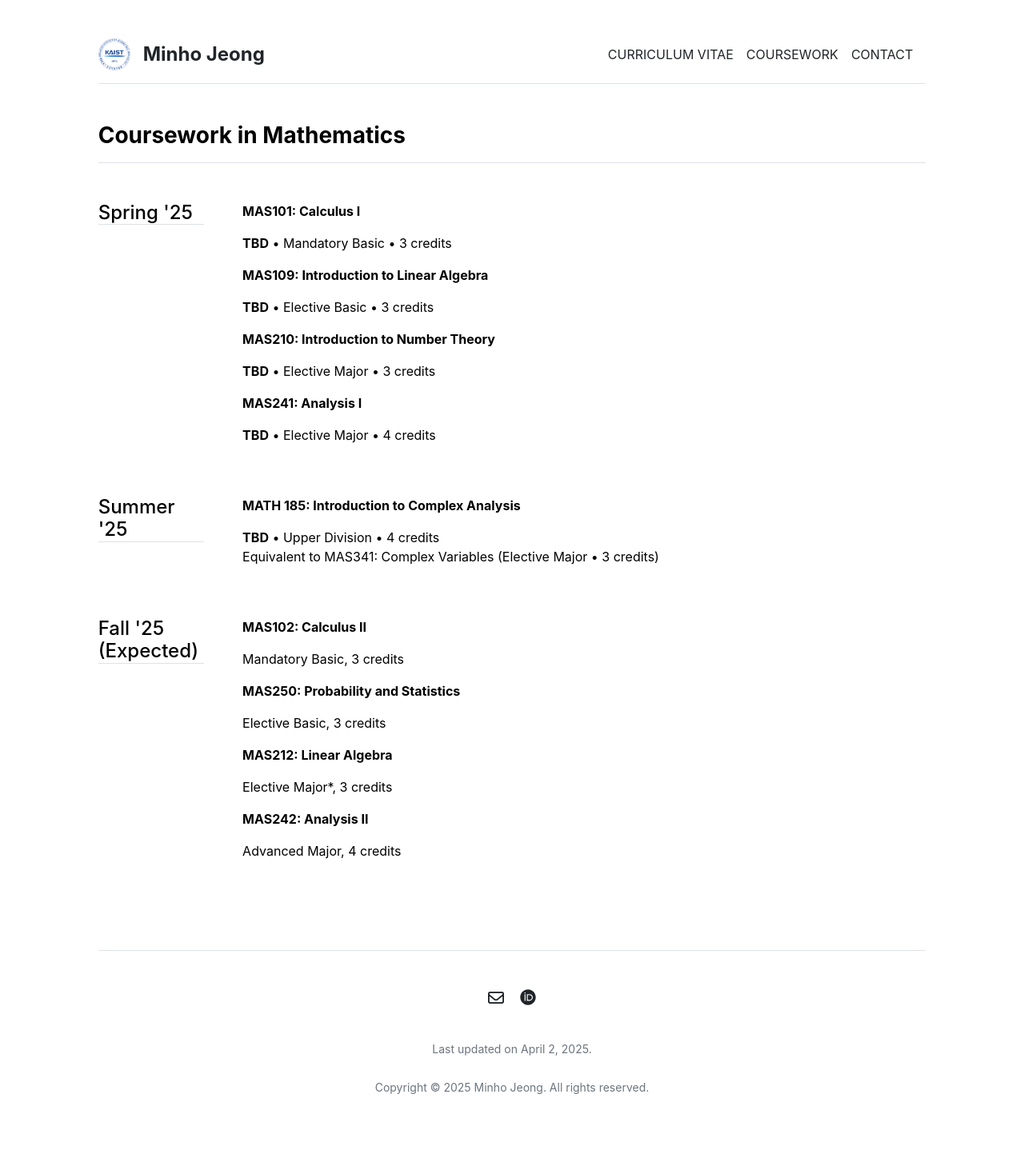
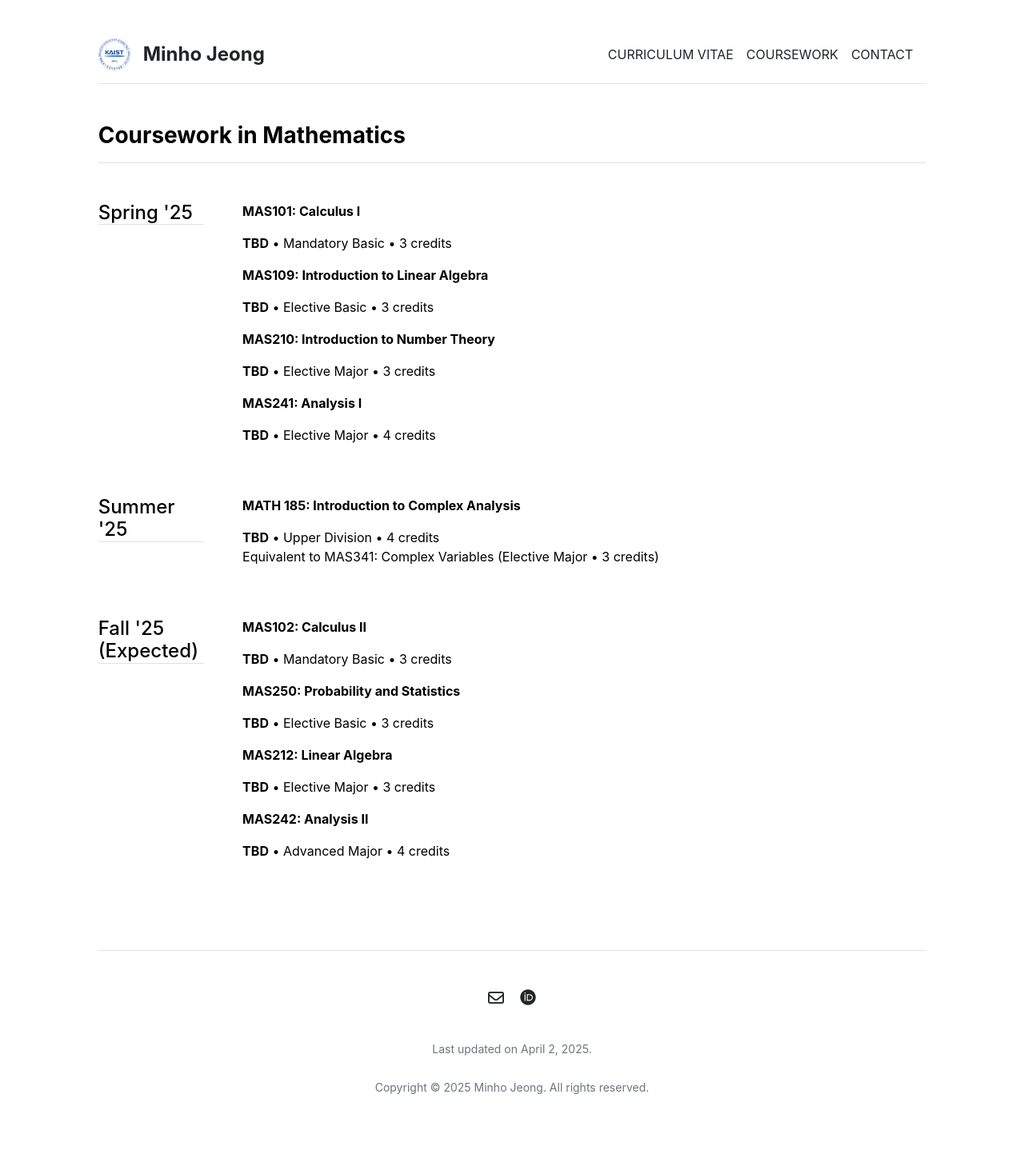
Before and after one commit to mino-jeong/mino-jeong.github.io, a Jekyll site: the page built from coursework.md, in a window 1280 px wide. Shown: the whole page at 80% size. Built offline with Jekyll 4.4.1, drawn with Linux system fonts in a browser that asks for light colours.

Commit message:
Update f25.yml

```diff
--- a/_data/coursework/f25.yml
+++ b/_data/coursework/f25.yml
@@ -1,11 +1,11 @@
 - title: 'MAS102: Calculus II'
-  description: 'Mandatory Basic, 3 credits'
+  description: '<strong>TBD</strong> • Mandatory Basic • 3 credits'
 
 - title: 'MAS250: Probability and Statistics'
-  description: 'Elective Basic, 3 credits'
+  description: '<strong>TBD</strong> • Elective Basic • 3 credits'
 
 - title: 'MAS212: Linear Algebra'
-  description: 'Elective Major*, 3 credits'
+  description: '<strong>TBD</strong> • Elective Major • 3 credits'
 
 - title: 'MAS242: Analysis II'
-  description: 'Advanced Major, 4 credits'
+  description: '<strong>TBD</strong> • Advanced Major • 4 credits'
```
